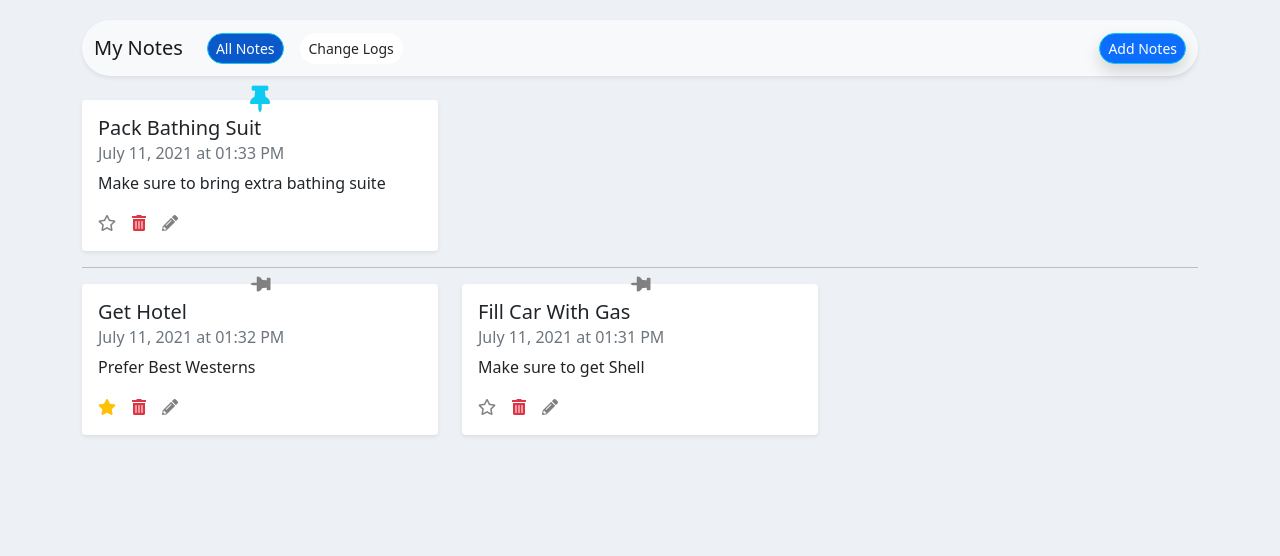
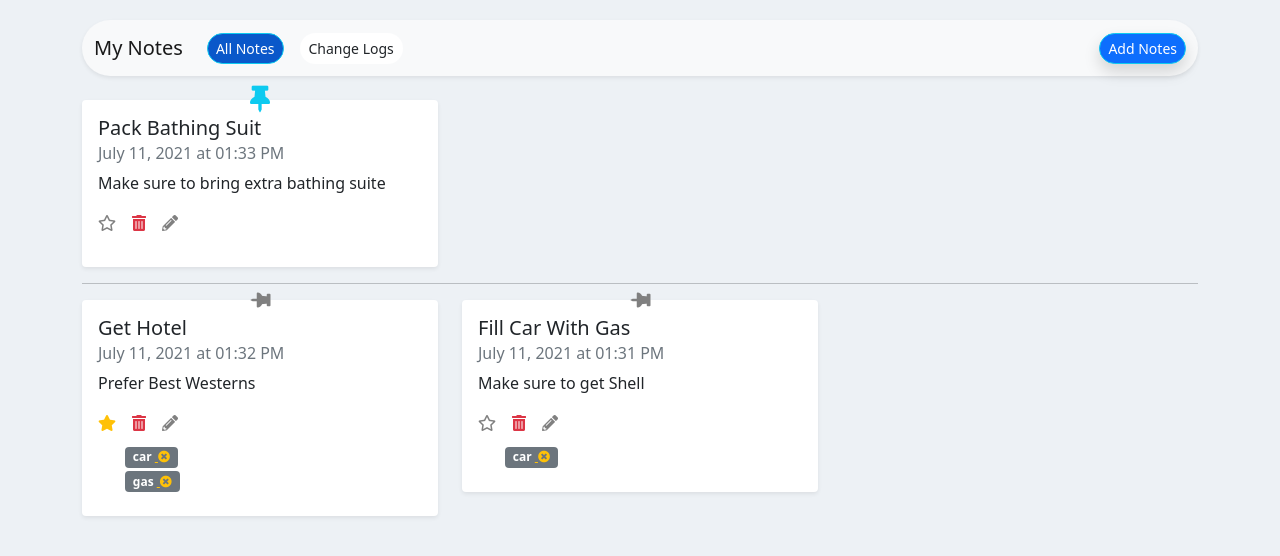
Before and after one commit to DennisPitallano/note-app-reactjs, a Next.js app: page / in a window 1280 px wide. Shown: the top 556 px of the page. Built offline with nearby package versions, Linux system fonts and the light colour scheme.

Commit message:
added tag entity

```diff
--- a/components/NoteCard.js
+++ b/components/NoteCard.js
@@ -2,8 +2,14 @@ import { NotesContext, NotesModalContext } from "./App";
 import { useContext } from "react";
 
 function NoteCard({ note }) {
-  const { notesData, noteAttributesData, deleteNote, updateNote } =
-    useContext(NotesContext);
+  const {
+    notesData,
+    noteAttributesData,
+    tagsData,
+    noteOnTagsData,
+    deleteNote,
+    updateNote,
+  } = useContext(NotesContext);
   const {
     setModalNoteId,
     setModalNoteTitle,
@@ -30,6 +36,63 @@ function NoteCard({ note }) {
   const notePinned = noteAttributes?.pinned === 1 ? true : false;
   const noteImportant = noteAttributes?.important === 1 ? true : false;
 
+  const tagsDataDictionary = tagsData
+  ? Object.fromEntries(tagsData.map(({id,tagName}) => [id,tagName]))
+  :[];
+
+  const noteTags = noteOnTagsData
+    ? noteOnTagsData
+        .filter((r) => r.noteId === note.id)
+        .map((r) => {
+          return {
+            ...r,
+            tagName: tagsDataDictionary[r.tagId],
+          };
+        })
+    : [];
+
+  function NoteTagsSection() {
+    return (
+      <div className="row margin-left-right-15">
+        {noteTags
+          .sort(function (a, b) {
+            const textA = a?.tagName?.toUpperCase();
+            const textB = b?.tagName?.toUpperCase();
+            return textA < textB ? -1 : textA > textB ? 1 : 0;
+          })
+          .map((noteTag) => {
+            return (
+              <div key={noteTag.id}>
+                <span className="badge bg-secondary">
+                {noteTag.tagName}&nbsp;
+                  <a className="text-warning"
+                    href="#"
+                    onClick={() => {
+                      const tagIdsForNote = noteTags
+                        .filter((rec) => rec.tagId != noteTag.tagId)
+                        .map((rec) => rec.tagId);
+                      updateNote(
+                        note.id,
+                        undefined,
+                        undefined,
+                        undefined,
+                        undefined,
+                        tagIdsForNote,
+                        undefined
+                      );
+                    }}
+                  >
+                    {" "}
+                    <i className="icon fa fa-times-circle"></i>{" "}
+                  </a>
+                </span>
+              </div>
+            );
+          })}
+      </div>
+    );
+  }
+
   return (
     <>
       <div className="col-md-4">
@@ -37,7 +100,8 @@ function NoteCard({ note }) {
           <div className="card-body">
             <h5 className="card-title">
               {note.title}
-              <a className="position-absolute top-0 start-50 translate-middle"
+              <a
+                className="position-absolute top-0 start-50 translate-middle"
                 href="#"
                 onClick={() => {
                   updateNote(
@@ -103,6 +167,9 @@ function NoteCard({ note }) {
             >
               <i className="fas fa-pencil-alt"></i>
             </a>
+            <div className="my-2">
+              <NoteTagsSection />
+            </div>
           </div>
         </div>
       </div>
--- /dev/null
+++ b/data/noteOnTags.json
@@ -0,0 +1,20 @@
+[
+  {
+    "id": "1001",
+    "tagId": "101",
+    "noteId": "1",
+    "createdAt": "2021-07-11T13:33:07.176Z"
+  },
+  {
+    "id": "1002",
+    "tagId": "103",
+    "noteId": "1",
+    "createdAt": "2021-07-11T13:33:07.176Z"
+  },
+  {
+    "id": "1003",
+    "tagId": "103",
+    "noteId": "2",
+    "createdAt": "2021-07-11T13:33:07.176Z"
+  }
+]
--- /dev/null
+++ b/data/tags.json
@@ -0,0 +1,14 @@
+[
+  {
+    "id": "101",
+    "tagName": "gas"
+  },
+  {
+    "id": "102",
+    "tagName": "travel"
+  },
+  {
+    "id": "103",
+    "tagName": "car"
+  }
+]
--- /dev/null
+++ b/hooks/entityMethods/useEntityNoteOnTags.js
@@ -0,0 +1,49 @@
+import noteOnTags from "../../data/noteOnTags.json";
+import { v4 as uuidv4 } from "uuid";
+import useGeneralizedCrudMethod from "../useGeneralizedCrudMethod";
+
+function useEntityNoteOnTags() {
+  const { data, error, createRecord, deleteRecord } =
+    useGeneralizedCrudMethod(noteOnTags);
+
+  function updateNoteTags(tagIdsToSet, noteId) {
+    const tagIdsOnNote = data
+      .filter((rec) => rec.noteId === noteId)
+      .map((rec) => rec.tagId);
+    const tagIdsToAdd = tagIdsToSet.filter(
+      (tagId) => !tagIdsOnNote.includes(tagId)
+    );
+    const tagIdsToDelete = tagIdsOnNote.filter(
+      (tagId) => !tagIdsToSet.includes(tagId)
+    );
+    tagIdsToAdd.forEach((tagId) => {
+      createRecord({
+        id: uuidv4(),
+        noteId,
+        tagId,
+        createDate: new Date().toISOString(),
+      });
+    });
+
+    const noteOnTagRecIdsToDelete = data
+      .filter(
+        (rec) => rec.noteId === noteId && tagIdsToDelete.includes(rec.tagId)
+      )
+      .map((rec) => rec.id);
+    noteOnTagRecIdsToDelete.forEach((id) => {
+      deleteRecord(id);
+    });
+  }
+
+  function deleteNoteOnTagsByNoteId(noteId) {
+    data.forEach((rec) => {
+      if (rec.noteId === noteId) {
+        deleteRecord(rec.id);
+      }
+    });
+  }
+
+  return { data, error, updateNoteTags,deleteNoteOnTagsByNoteId };
+}
+
+export default useEntityNoteOnTags;
--- /dev/null
+++ b/hooks/entityMethods/useEntityTags.js
@@ -0,0 +1,41 @@
+import tags from "../../data/tags.json";
+import { v4 as uuidv4 } from "uuid";
+import useGeneralizedCrudMethod from "../useGeneralizedCrudMethod";
+
+function useEntityTags() {
+  const { data, error, createRecord } = useGeneralizedCrudMethod(tags);
+
+  function createTagsAndMerge(tagIdsIn, tagNamesInString) {
+    if (!tagIdsIn && !tagNamesInString) return undefined;
+
+    const tagNamesIn = tagNamesInString
+      ? tagNamesInString.split(",").filter((t) => t && t.length > 0)
+      : [];
+
+    const tagIds = tagIdsIn ? [...tagIdsIn] : [];
+    const tagNamesAllUppercase = data.map(r=> r.tagName.toUpperCase());
+    tagNamesIn.filter(rec=> {
+        return !(!rec || rec.trim().length ===0);
+    }).forEach(function(tag) {
+        if(tagNamesAllUppercase.includes(tag.toUpperCase())){
+            const tagNameValue = tagNamesAllUppercase.find(r=>r.tag.toUpperCase());
+            const id = data?.find(r=>r.tagName.toUpperCase() === tagNameValue).id;
+            if (!tagIds.includes(id)) {
+                tagIds.push(id);
+            }
+        }else{
+            const tagIdNew = uuidv4();
+            createRecord({
+                id: tagIdNew,
+                tagName : tag,
+            });
+            tagIds.push(tagIdNew);
+        }
+    });
+    return tagIds;
+  }
+
+  return {data, error, createTagsAndMerge};
+}
+
+export default useEntityTags;
--- a/hooks/useNotes.js
+++ b/hooks/useNotes.js
@@ -1,6 +1,8 @@
 import useEntityNotes from "./entityMethods/useEntityNotes";
 import useEntityNoteAttributes from "./entityMethods/useEntityNoteAttributes";
 import useEntityNoteChangeLogs from "./entityMethods/useEntityNoteChangeLogs";
+import useEntityTags from "./entityMethods/useEntityTags";
+import useEntityNoteOnTags from "./entityMethods/useEntityNoteOnTags";
 
 function useNotes() {
   const {
@@ -17,24 +19,41 @@ function useNotes() {
     deleteNoteAttributesEntity,
   } = useEntityNoteAttributes();
   const {
-    data:noteChangeLogsData,
-    error:noteChageLogsDataError,
-    createNoteChangeLogsEntity
-  }= useEntityNoteChangeLogs();
+    data: noteChangeLogsData,
+    error: noteChageLogsDataError,
+    createNoteChangeLogsEntity,
+  } = useEntityNoteChangeLogs();
 
+  const {
+    data: tagsData,
+    error: tagsDataError,
+    createTagsAndMerge,
+  } = useEntityTags();
 
-  function createNote(title, description) {
+  const {
+    data: noteOnTagsData,
+    error: noteOnTagsDataError,
+    updateNoteTags,
+    deleteNoteOnTagsByNoteId,
+  } = useEntityNoteOnTags();
+
+  function createNote(title, description, tagIdsIn, tagNamesIn) {
     const noteId = createNoteEntity(title, description);
-    createNoteChangeLogsEntity(noteId,"CREATE");
+    createNoteChangeLogsEntity(noteId, "CREATE");
+    const tagIds = createTagsAndMerge(tagIdsIn, tagNamesIn);
+    updateNoteTags(tagIds, noteId);
   }
-  function updateNote(id, title, description, pinned, important) {
+  function updateNote(id, title, description, pinned, important,tagIdsIn,tagNamesIn) {
     updateNoteEntity(id, title, description);
-    updateNoteAttributesEntity(id,pinned,important);
-    createNoteChangeLogsEntity(id,"UPDATE");
+    updateNoteAttributesEntity(id, pinned, important);
+    createNoteChangeLogsEntity(id, "UPDATE");
+    const tagIds = createTagsAndMerge(tagIdsIn,tagNamesIn);
+    updateNoteTags(tagIds,id);
   }
   function deleteNote(id) {
     deleteNoteEntity(id);
     deleteNoteAttributesEntity(id);
+    deleteNoteOnTagsByNoteId(id);
   }
 
   return {
@@ -44,6 +63,9 @@ function useNotes() {
     noteAttributesDataError,
     noteChangeLogsData,
     noteChageLogsDataError,
+    tagsData,tagsDataError,
+    noteOnTagsData,
+    noteOnTagsDataError,
     createNote,
     updateNote,
     deleteNote,
```
Also changed, not shown: 1 other file (tests, documents, lock files or other folders).
